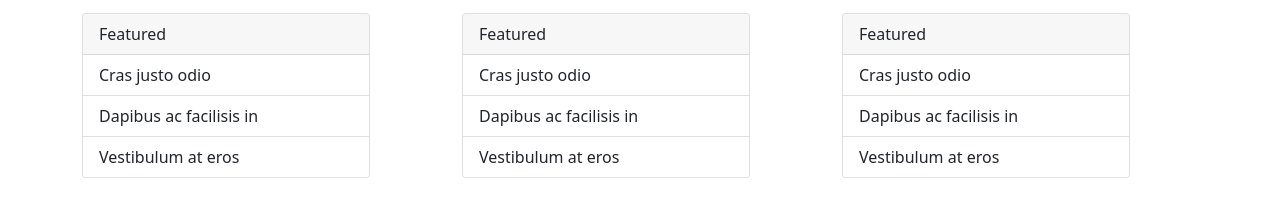
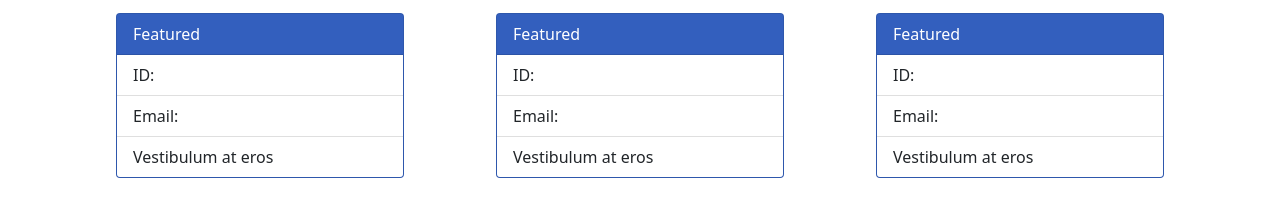
Before and after one commit to jdomindev/team-profile-generator, a website: page index.html in a window 1280 px wide. Shown: the part 108-324 px from the top of the page. Drawn offline with nearby package versions, Linux system fonts and the light colour scheme.

Commit message:
installed jest and worked on class items.

```diff
--- a/index.html
+++ b/index.html
@@ -16,40 +16,40 @@
     </div>
     <div class="container">
         <div class="row">
-            <div class="col-4">
-                <div class="card" style="width: 18rem;">
+            <div class="col-4 d-flex justify-content-center">
+                <div class="card" style="width: 18rem; background-color:rgb(53, 99, 197); color: white;">
                     <div class="card-header">
                     Featured
                     </div>
                     <ul class="list-group list-group-flush">
-                    <li class="list-group-item">Cras justo odio</li>
-                    <li class="list-group-item">Dapibus ac facilisis in</li>
+                        <li class="list-group-item">ID:</li>
+                        <li class="list-group-item">Email:</li>
                     <li class="list-group-item">Vestibulum at eros</li>
                     </ul>
                 </div>
             </div>
-            <div class="col-4">
-                <div class="card" style="width: 18rem;">
+            <div class="col-4 d-flex justify-content-center">
+                <div class="card" style="width: 18rem; background-color:rgb(53, 99, 197); color: white;">
                     <div class="card-header">
                     Featured
                     <!-- employee name -->
                     <!-- employee job -->
                     </div>
                     <ul class="list-group list-group-flush">
-                    <li class="list-group-item">Cras justo odio</li>
-                    <li class="list-group-item">Dapibus ac facilisis in</li>
+                    <li class="list-group-item">ID:</li>
+                    <li class="list-group-item">Email:</li>
                     <li class="list-group-item">Vestibulum at eros</li>
                     </ul>
                 </div>
             </div>
-            <div class="col-4">
-                <div class="card" style="width: 18rem;">
+            <div class="col-4 d-flex justify-content-center">
+                <div class="card" style="width: 18rem; background-color:rgb(53, 99, 197); color: white;">
                     <div class="card-header">
                     Featured
                     </div>
                     <ul class="list-group list-group-flush">
-                    <li class="list-group-item">Cras justo odio</li>
-                    <li class="list-group-item">Dapibus ac facilisis in</li>
+                        <li class="list-group-item">ID:</li>
+                        <li class="list-group-item">Email:</li>
                     <li class="list-group-item">Vestibulum at eros</li>
                     </ul>
                 </div>
--- a/index.js
+++ b/index.js
@@ -8,6 +8,10 @@ const questions = [
   { type: "input", message: "What is the team manager's office number?", name: "" },
   { type: "list", message: "Which type of team member would you like to add?", name: "", choices:["Engineer", "Intern", "I don't want any more team members"]}
 ];
+
+function renderCards(data) {
+    // returns the cards needed?
+}
 
 function generateHTML(data) {
   return ``;
--- a/package.json
+++ b/package.json
@@ -22,5 +22,8 @@
   "homepage": "https://github.com/jdomindev/team-profile-generator#readme",
   "dependencies": {
     "inquirer": "^8.2.0"
+  },
+  "devDependencies": {
+    "jest": "^27.4.7"
   }
 }
```
Also changed, not shown: lib/Employee.js (+13 -5 lines), 1 other file.
